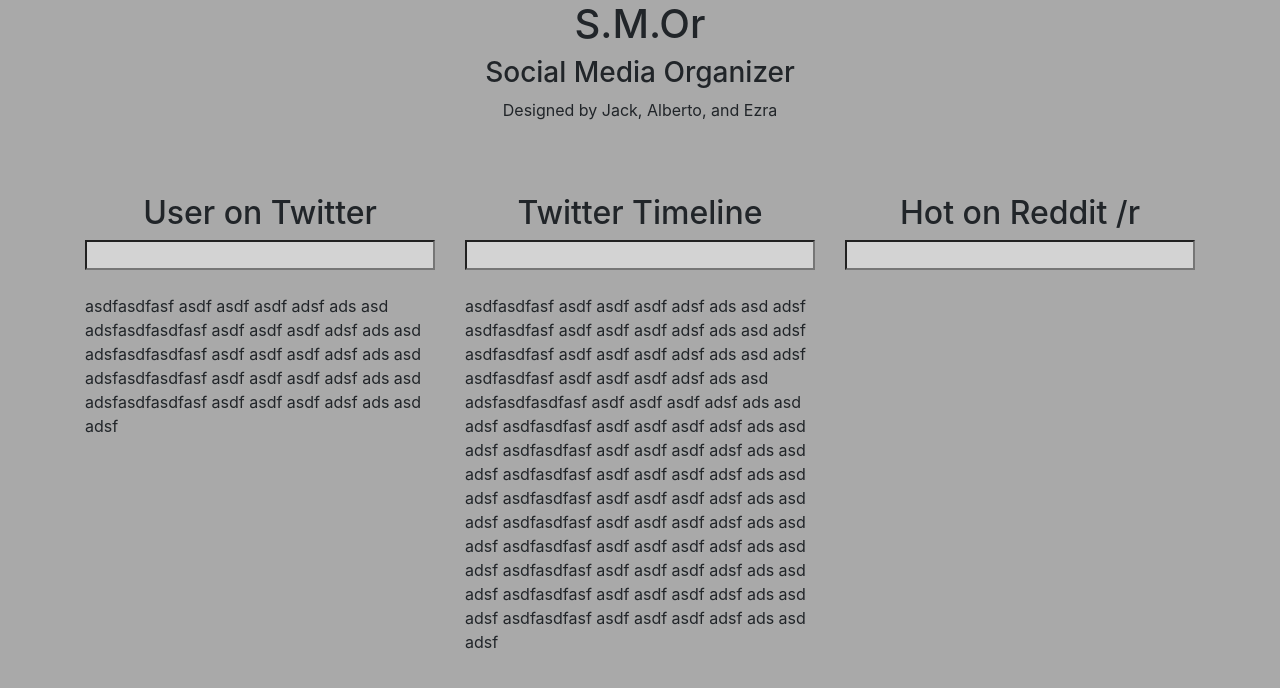
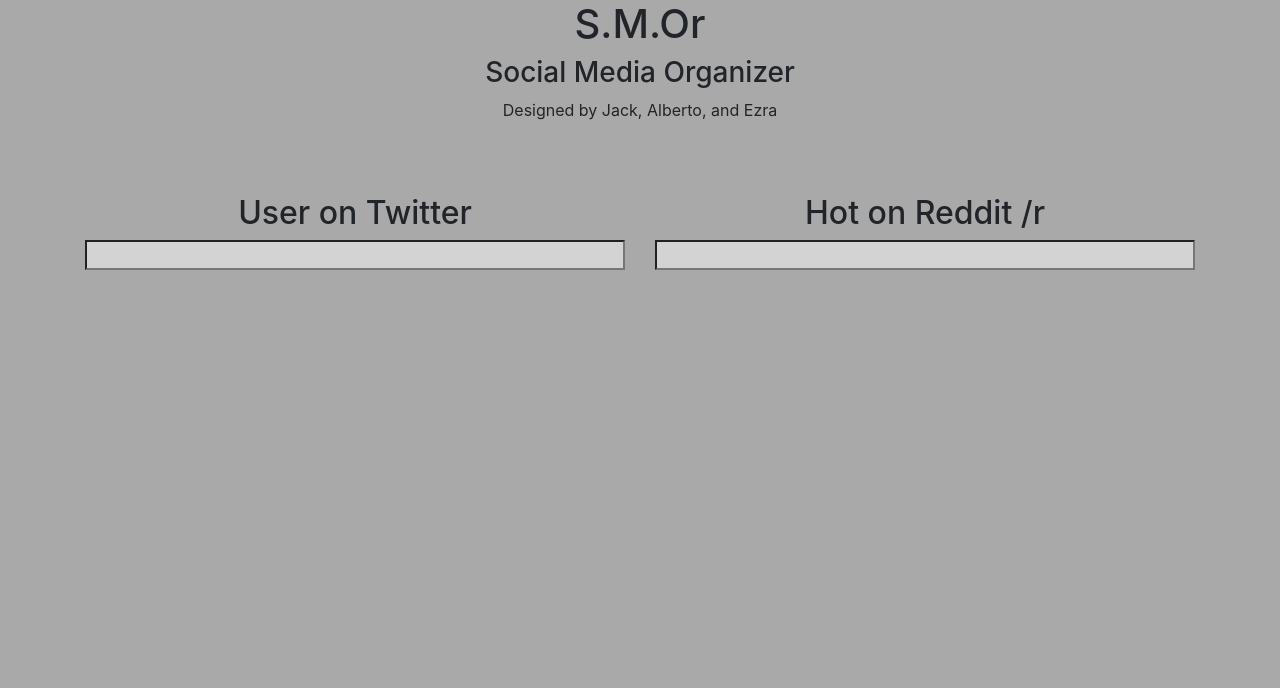
Before and after one commit to barberezra/final-project, a plain HTML site: page Wrapper 2/website.html in a window 1280 px wide. Drawn offline with nearby package versions, Linux system fonts and the light colour scheme.

Commit message:
My edits

```diff
--- a/Wrapper 2/website.html
+++ b/Wrapper 2/website.html
@@ -2,7 +2,7 @@
 <html lang="en">
 
 <head>
-
+  <script type="text/javascript" src="js/twitterFetcher.js"></script>
   <script src="whichsubreddit.js"></script>
   <script src="Timeline.js"></script>
   <script src="UserOnTwitter.js"></script>
@@ -31,32 +31,8 @@
 
      <div class="col">
        <h2> User on Twitter</h2>
-    	<input value="" id="" class="center-block" onchange="runUserOnTwitter(this.value)"size="30">
-   			 <br>
-    	asdfasdfasf asdf asdf asdf adsf ads asd adsfasdfasdfasf asdf asdf asdf adsf ads asd adsfasdfasdfasf asdf asdf asdf adsf ads asd adsfasdfasdfasf asdf asdf asdf adsf ads asd adsfasdfasdfasf asdf asdf asdf adsf ads asd adsf
+       <input value="" onchange="changeProf(this.value)"size="30">
      </div>
-
-
-
-  	<div class="col">
-    	<h2> Twitter Timeline</h2>
-    	<input value="" id=""class="center-block"  onchange="runTimeline(this.value)"size="30">
-    		<br>
-	    asdfasdfasf asdf asdf asdf adsf ads asd adsf
-	    asdfasdfasf asdf asdf asdf adsf ads asd adsf
-	    asdfasdfasf asdf asdf asdf adsf ads asd adsf
-	    asdfasdfasf asdf asdf asdf adsf ads asd adsfasdfasdfasf asdf asdf asdf adsf ads asd adsf
-	    asdfasdfasf asdf asdf asdf adsf ads asd adsf
-	    asdfasdfasf asdf asdf asdf adsf ads asd adsf
-	    asdfasdfasf asdf asdf asdf adsf ads asd adsf
-	    asdfasdfasf asdf asdf asdf adsf ads asd adsf
-	    asdfasdfasf asdf asdf asdf adsf ads asd adsf
-	    asdfasdfasf asdf asdf asdf adsf ads asd adsf
-	    asdfasdfasf asdf asdf asdf adsf ads asd adsf
-	    asdfasdfasf asdf asdf asdf adsf ads asd adsf
-	    asdfasdfasf asdf asdf asdf adsf ads asd adsf
-  	</div>
-
 
      <div class="col">
        <h2>  Hot on Reddit /r</h2>
@@ -65,7 +41,8 @@
        <br>
        <br>
        <div id="reload"> </div>
-    	</div> </div></div></div></div>
-
+     </div>
+   </div>
+  </div>
 </body>
 </html>
```
Lines whose indentation alone changed are shown as unchanged.
